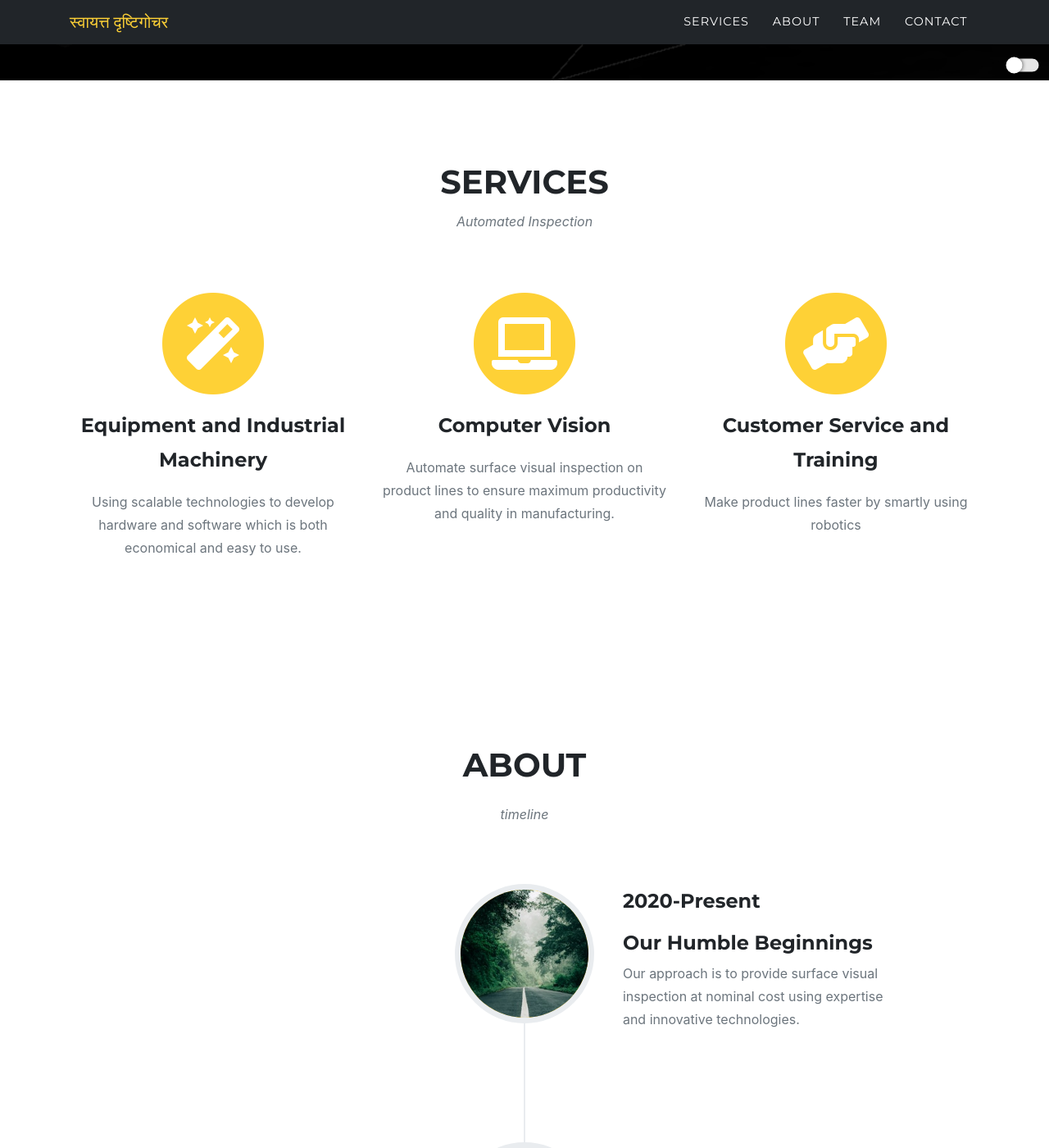
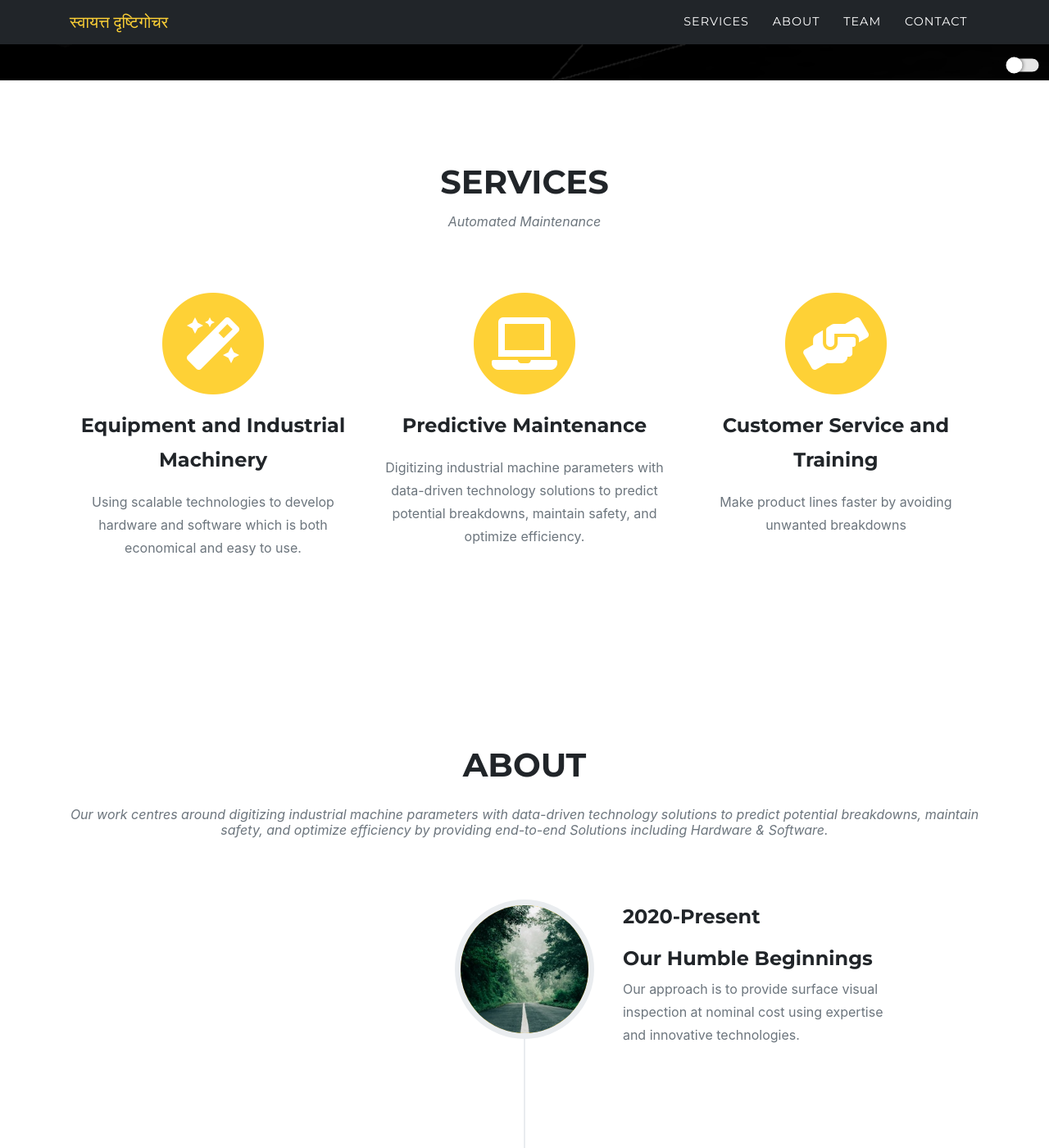
Before and after one commit to SwayattDrishtigochar/swayattdrishtigochar.github.io, a Jekyll site: the page built from index.md, in a window 1280 px wide and 1400 px high, scrolled down 879 px. Shown: the whole window at 82% size. Built offline with Jekyll 4.4.1, drawn with Linux system fonts in a browser that asks for light colours; some web fonts are replaced; some of the changed text lies outside the part shown.

Commit message:
Update sitetext.yml

```diff
--- a/_data/sitetext.yml
+++ b/_data/sitetext.yml
@@ -1,29 +1,30 @@
 header:
-    title: New Age Autonomous Inspection!
+    title: New Age Autonomous Maintenance!
     text: Enhancing Industrial Automation
     button: Tell Me More
     buttonlink: "#services"
 
 services:
     title: "Services"
-    text: "Automated Inspection"
+    text: "Automated Maintenance"
     section: services
     list:
       - title: "Equipment and Industrial Machinery"
         desc: "Using scalable technologies to develop hardware and software which is both economical and easy to use."
         icon: fas fa-magic #find more at https://fontawesome.com/icons
-      - title: "Computer Vision"
-        desc: "Automate surface visual inspection on product lines to ensure maximum productivity and quality in manufacturing."
+      - title: "Predictive Maintenance"
+        desc: "Digitizing industrial machine parameters with data-driven technology solutions to predict potential breakdowns, maintain safety, and optimize efficiency."
         icon: fas fa-laptop
       - title: "Customer Service and Training"
-        desc: "Make product lines faster by smartly using robotics"
+        desc: "Make product lines faster by avoiding unwanted breakdowns"
         icon: fas fa-hands-helping
 
 
 
 timeline:
     title: "About"
-    #text: "Lorem ipsum timeline"
+    text: "Our work centres around digitizing industrial machine parameters with data-driven technology solutions to predict potential breakdowns, maintain safety, and optimize efficiency by providing end-to-end Solutions including Hardware & Software.
+"
     #section: timeline
     # left is the default
     #start_align: "left"
```
